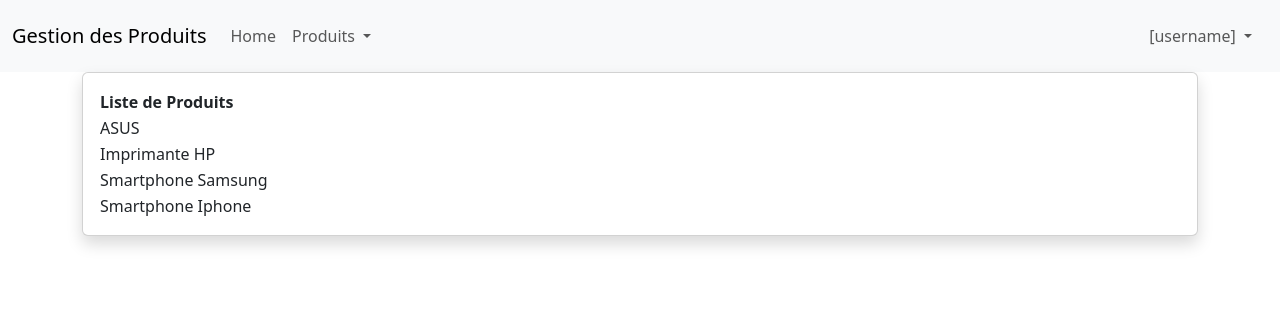
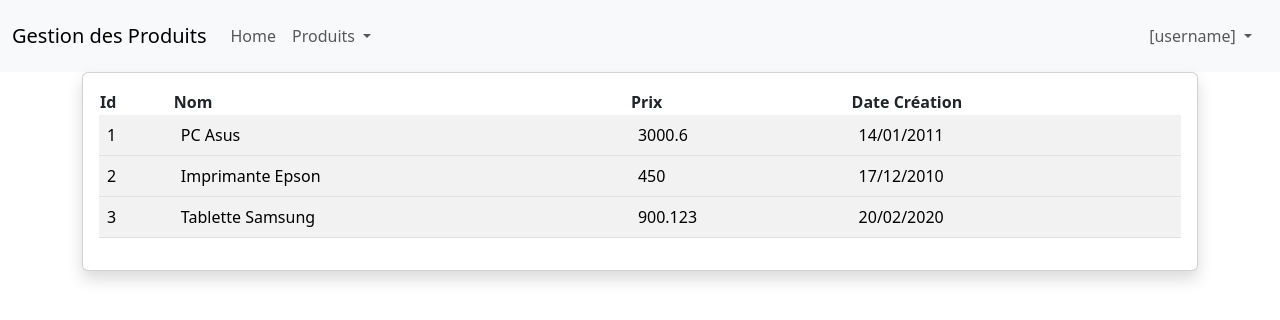
Before and after one commit to SamuelDeb/SamuelDeb-Cours_Udemy_SpringBoot_Angular_Front, an Angular app: page /produits in a window 1280 px wide. Shown: the top 320 px of the page. Built offline with nearby package versions, Linux system fonts and the light colour scheme.

Commit message:
Début Atelier n°2, ajout tableau de produit front

```diff
--- /dev/null
+++ b/src/app/model/produit.model.ts
@@ -0,0 +1,6 @@
+export class Produit {
+idProduit? : number;
+nomProduit? : string;
+prixProduit? : number;
+ dateCreation? : Date ;
+}
--- a/src/app/produits/produits.html
+++ b/src/app/produits/produits.html
@@ -1,17 +1,18 @@
 <div class="container">
 <div class="card shadow mb-4">
 <div class="card-body">
-<table >
-<thead>
-<tr>
-<th>Liste de Produits</th>
-</tr>
-</thead>
-@for (produit of produits; track produit)
+<table class="table table-striped">
+
+<tr> <th>Id</th><th>Nom</th> <th>Prix</th> <th>Date Création</th> </tr>
+
+@for (produit of produits; track produit.idProduit)
 {
 <tbody>
 <tr>
-<td>{{produit}}</td>
+<td>{{produit.idProduit}}</td>
+<td>{{produit.nomProduit}}</td>
+<td>{{produit.prixProduit}}</td>
+<td>{{produit.dateCreation | date:'dd/MM/yyyy'}}</td>
 </tr>
 </tbody>
 }
--- a/src/app/produits/produits.ts
+++ b/src/app/produits/produits.ts
@@ -1,6 +1,7 @@
 // Importation des modules nécessaires d'Angular
-import { Component } from '@angular/core';
+import { Component, OnInit } from '@angular/core';
 import { CommonModule } from '@angular/common';
+import { Produit } from '../model/produit.model';
 
 // Déclaration du composant Produits
 @Component({
@@ -10,12 +11,20 @@
   templateUrl: './produits.html',   // Chemin du template HTML du composant
   styleUrl: './produits.css'        // Chemin du fichier de styles CSS du composant
 })
-export class Produits {
-  // Tableau contenant la liste des produits
-  produits : string [];
+export class Produits implements OnInit {
+  // Tableau de produits
+  produits : Produit [];
 
   // Constructeur du composant : initialise la liste des produits
   constructor() {
-    this.produits = ['ASUS', 'Imprimante HP', 'Smartphone Samsung', 'Smartphone Iphone'];
-  }
+this.produits = [
+{idProduit : 1, nomProduit : "PC Asus", prixProduit : 3000.600, dateCreation : new Date("01/14/2011")},
+{idProduit : 2, nomProduit : "Imprimante Epson", prixProduit : 450, dateCreation : new Date("12/17/2010")},
+{idProduit : 3, nomProduit :"Tablette Samsung", prixProduit : 900.123, dateCreation : new Date("02/20/2020")}
+ ];
+ }
+
+ ngOnInit(): void {
+
+ }
 }
```
